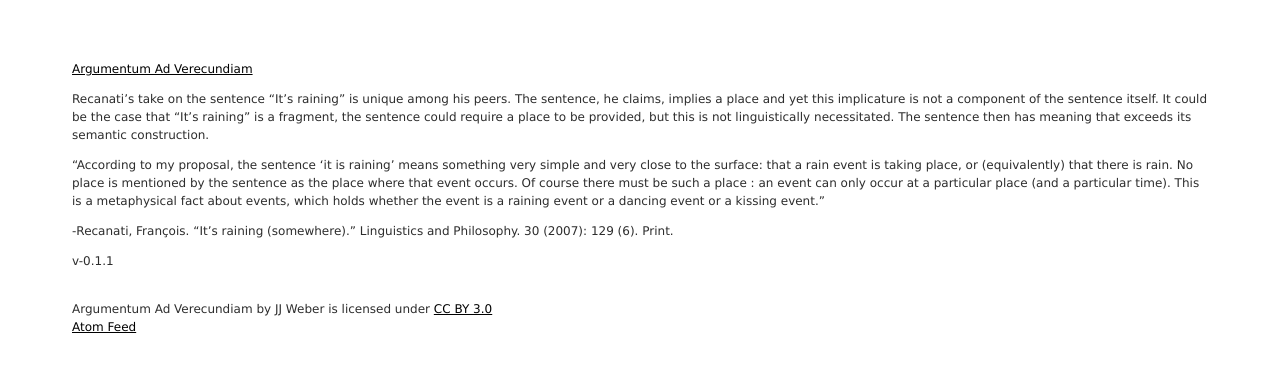
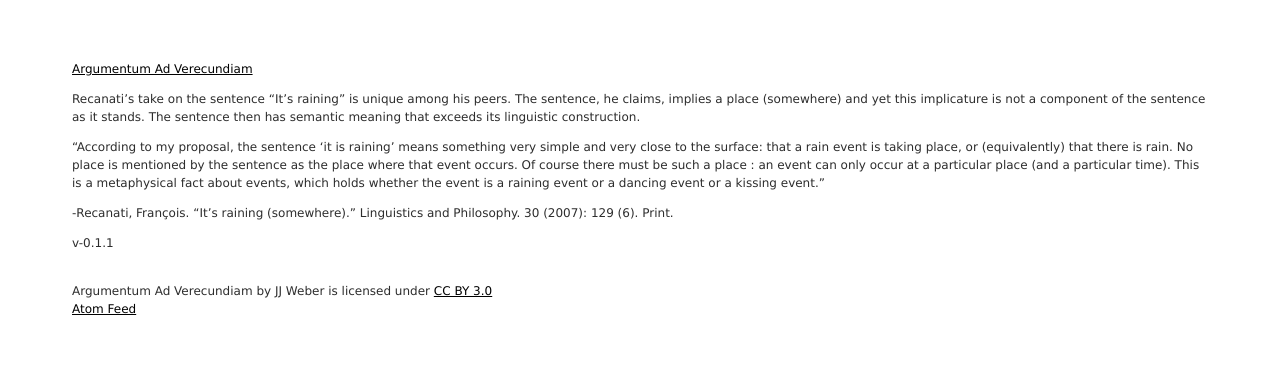
Before and after one commit to jjjjw/argumentum-v, a Jekyll site: the page built from _posts/2013-4-20-i-4.md, in a window 1280 px wide. Shown: the top 372 px of the page. Built offline with Jekyll 4.4.1, drawn with Linux system fonts in a browser that asks for light colours.

Commit message:
More cleanup

```diff
--- a/_posts/2013-4-20-i-4.md
+++ b/_posts/2013-4-20-i-4.md
@@ -4,7 +4,7 @@ title: It's Raining
 permalink: '4.html'
 ---
 
-Recanati's take on the sentence "It's raining" is unique among his peers. The sentence, he claims, implies a place and yet this implicature is not a component of the sentence itself. It could be the case that "It's raining" is a fragment, the sentence could require a place to be provided, but this is not linguistically necessitated. The sentence then has meaning that exceeds its semantic construction.
+Recanati's take on the sentence "It's raining" is unique among his peers. The sentence, he claims, implies a place (somewhere) and yet this implicature is not a component of the sentence as it stands. The sentence then has semantic meaning that exceeds its linguistic construction.
 
 "According to my proposal, the sentence ‘it is raining’ means something very simple and very close to the surface: that a rain event is taking place, or (equivalently) that there is rain. No place is mentioned by the sentence as the place where that event occurs. Of course there must be such a place : an event can only occur at a particular place (and a particular time). This is a metaphysical fact about events, which holds whether the event is a raining event or a dancing event or a kissing event."
 
```
